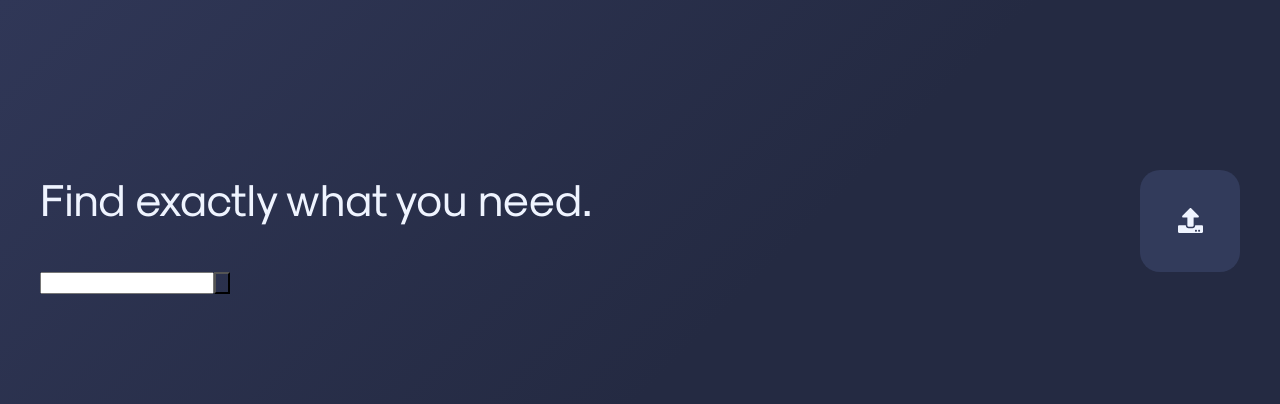
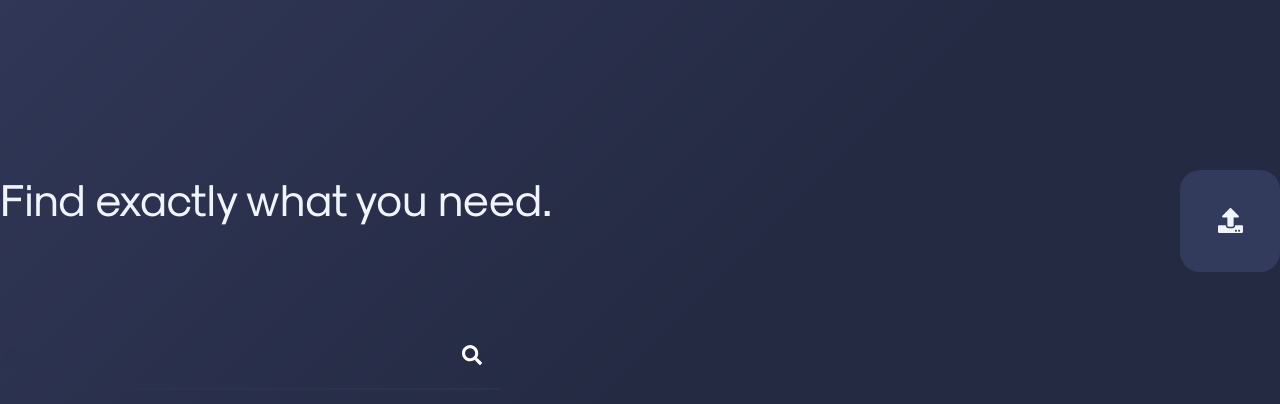
Before and after one commit to yowkah/taggest, a Vue app in the folder client/: page / in a window 1280 px wide. Shown: the top 404 px of the page. Built offline with nearby package versions, Linux system fonts and the light colour scheme; no server answers.

Commit message:
added v-model support and styling
Co-authored-by: LeviSchouten <levischoutenschool@gmail.com>

```diff
--- a/client/src/App.vue
+++ b/client/src/App.vue
@@ -1,14 +1,15 @@
 <template>
   <div id="app">
-    <div class="flex space-between">
+    <div class="flex space-between header">
       <span class="h3">Find exactly what you need.</span>
       <div>
         <button class="upload">
+        <!-- eslint-disable max-len -->
           <svg xmlns="http://www.w3.org/2000/svg" aria-hidden="true" focusable="false" data-prefix="fas" data-icon="upload" class="svg-inline--fa fa-upload fa-w-16" role="img" viewBox="0 0 512 512"><path fill="currentColor" d="M296 384h-80c-13.3 0-24-10.7-24-24V192h-87.7c-17.8 0-26.7-21.5-14.1-34.1L242.3 5.7c7.5-7.5 19.8-7.5 27.3 0l152.2 152.2c12.6 12.6 3.7 34.1-14.1 34.1H320v168c0 13.3-10.7 24-24 24zm216-8v112c0 13.3-10.7 24-24 24H24c-13.3 0-24-10.7-24-24V376c0-13.3 10.7-24 24-24h136v8c0 30.9 25.1 56 56 56h80c30.9 0 56-25.1 56-56v-8h136c13.3 0 24 10.7 24 24zm-124 88c0-11-9-20-20-20s-20 9-20 20 9 20 20 20 20-9 20-20zm64 0c0-11-9-20-20-20s-20 9-20 20 9 20 20 20 20-9 20-20z"/></svg>
         </button>
       </div>
     </div>
-    <div><searchbar/></div>
+    <div><searchbar v-model="searchValue"/></div>
   </div>
 </template>
 
@@ -18,6 +19,11 @@ import SearchBar from './components/SearchBar.vue';
 export default {
   created() {
     this.$store.dispatch('getTags');
+  },
+  data() {
+    return {
+      searchValue: '',
+    };
   },
   components: {
     searchbar: SearchBar,
@@ -61,7 +67,7 @@ body {
 }
 
 #app {
-  width: 1200px;
+  width: 1440px;
   padding-top: 170px;
 }
 
@@ -72,4 +78,8 @@ body {
 .space-between {
   justify-content: space-between;
 }
+
+.header {
+  padding-bottom: 60px;
+}
 </style>
--- a/client/src/components/SearchBar.vue
+++ b/client/src/components/SearchBar.vue
@@ -1,23 +1,61 @@
 /* eslint-disable vue/no-parsing-error */
 <template>
   <div id="searchbar">
-    <input type="text">
+    <input @input="update()" type="text" placeholder="Search" :value="value" ref="searchField">
     <button class="search">
-      <img src="../assets/search-solid.svg" alt="">
+      <!-- eslint-disable max-len -->
+      <svg aria-hidden="true" focusable="false" data-prefix="fas" data-icon="search" class="svg-inline--fa fa-search fa-w-16" role="img" xmlns="http://www.w3.org/2000/svg" viewBox="0 0 512 512"><path fill="currentColor" d="M505 442.7L405.3 343c-4.5-4.5-10.6-7-17-7H372c27.6-35.3 44-79.7 44-128C416 93.1 322.9 0 208 0S0 93.1 0 208s93.1 208 208 208c48.3 0 92.7-16.4 128-44v16.3c0 6.4 2.5 12.5 7 17l99.7 99.7c9.4 9.4 24.6 9.4 33.9 0l28.3-28.3c9.4-9.4 9.4-24.6.1-34zM208 336c-70.7 0-128-57.2-128-128 0-70.7 57.2-128 128-128 70.7 0 128 57.2 128 128 0 70.7-57.2 128-128 128z"></path></svg>
     </button>
   </div>
 </template>
 
 <script>
 export default {
-
+  props: ['value'],
+  methods: {
+    update() {
+      this.$emit('input', this.$refs.searchField.value);
+    },
+  },
 };
 
 </script>
-<style>
+<style lang="scss" scoped>
 
 .search {
   background-color: transparent;
 }
 
+#searchbar {
+  border-bottom: 2px solid $context-primary-lighter;
+  max-width: 500px;
+  display: flex;
+  padding-bottom: 8px;
+}
+
+input {
+  background-color: transparent;
+  border: none;
+  color: lighten($context-primary, 40);
+  font-size: 1.6em;
+  outline: none;
+  width:100%;
+
+  &::placeholder {
+    color: $context-primary-lighter;
+  }
+}
+
+button {
+  border: none;
+  outline: none;
+  margin: 12px;
+
+  svg {
+    color: white;
+    height: 20px;
+    width: 20px;
+  }
+}
+
 </style>
```
